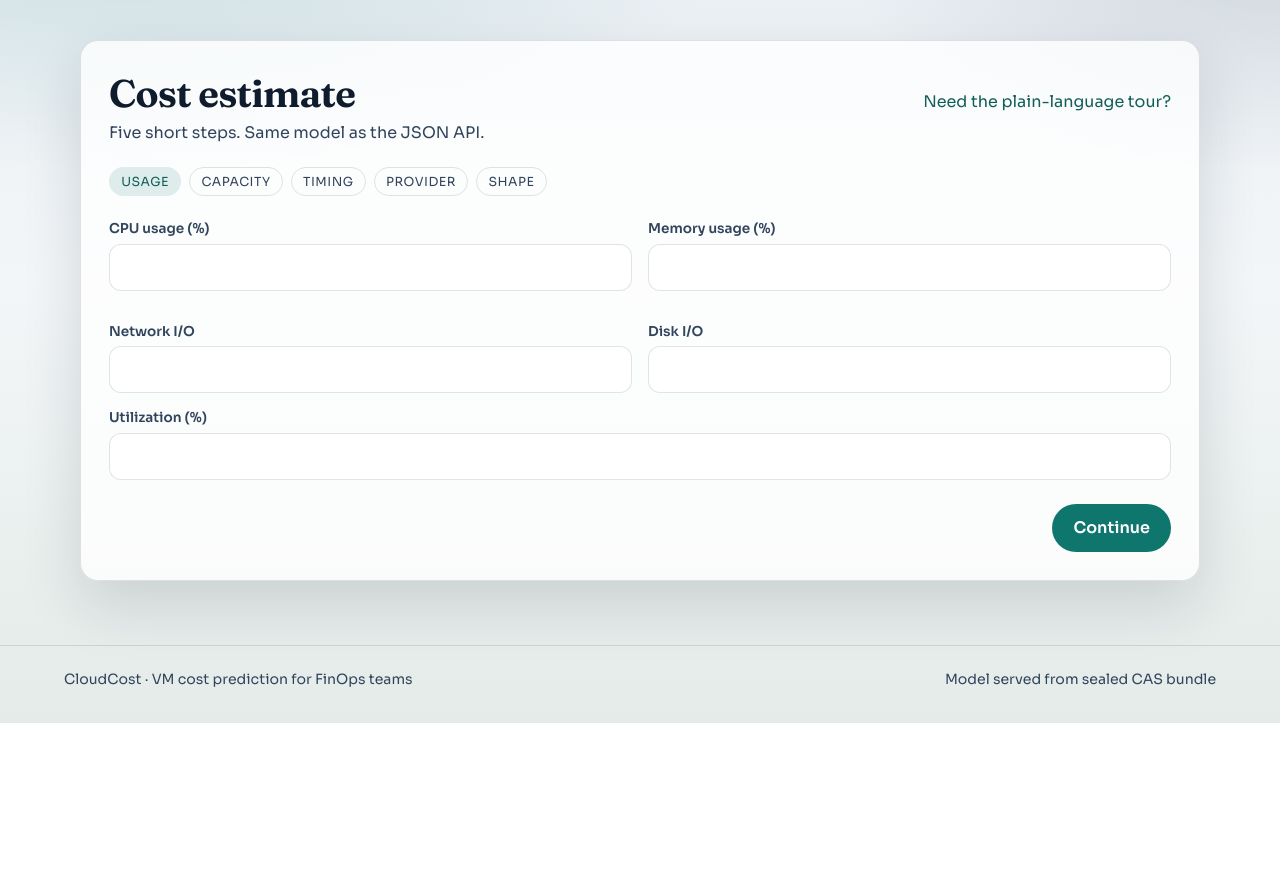
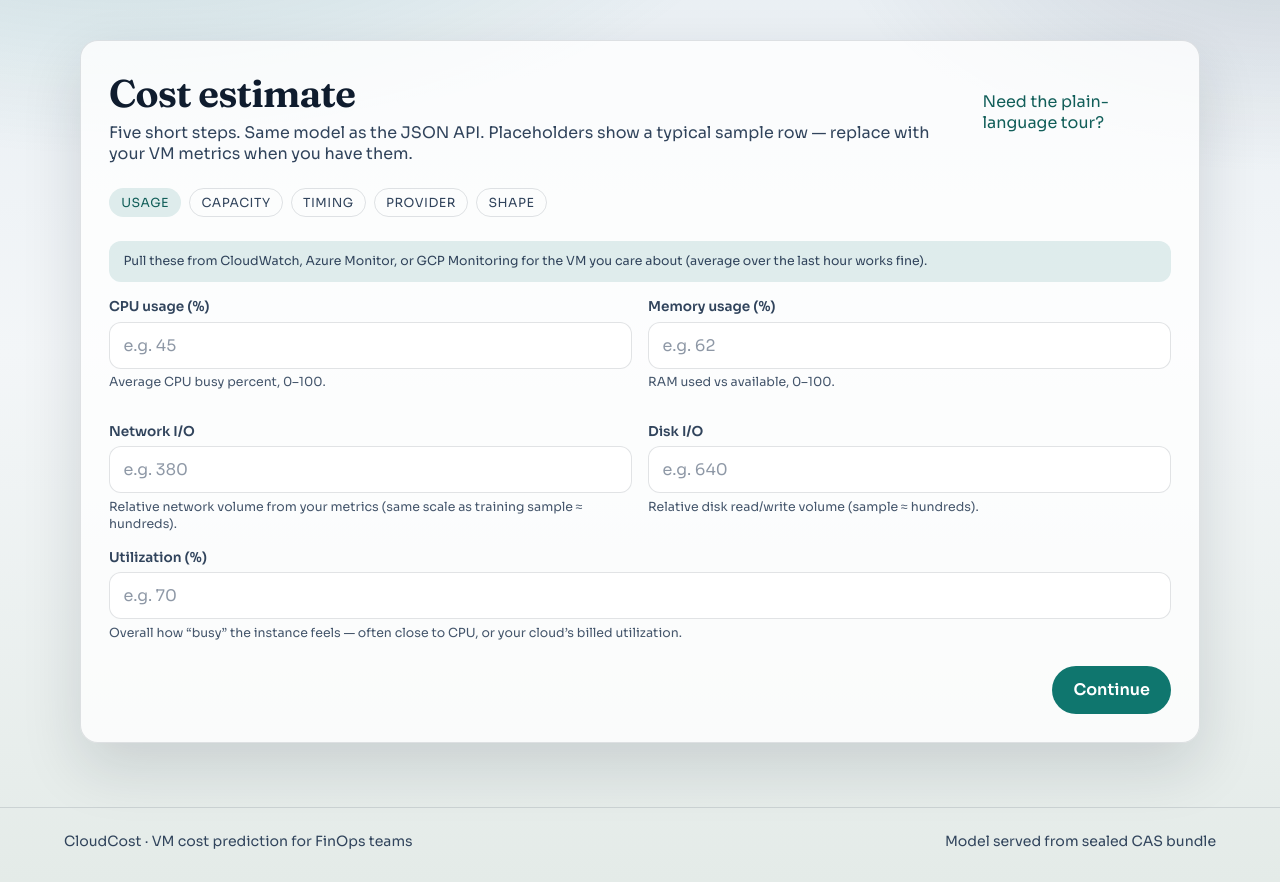
Before and after one commit to samfash/cloud-cost-mlops-platform, a Flask app: page /estimate in a window 1280 px wide. Shown: the part 77-959 px from the top of the page. Before the commit the page ends 800 px from the top, so only its background shows below. Run offline with Flask 3, Linux system fonts and the light colour scheme.

Commit message:
Allow public estimate UI under API_KEY and clarify form field hints.
Keep JSON /api routes protected while the browser form stays usable; add placeholders and how-to-get hints so users know typical values.

Co-authored-by: Cursor <cursoragent@cursor.com>

```diff
--- a/cloud-cost/src/api_guards.py
+++ b/cloud-cost/src/api_guards.py
@@ -11,6 +11,8 @@ from typing import Deque
 from flask import Flask, jsonify, request
 
 # Endpoints that stay open for probes / browsers even when API_KEY is set.
+# HTML form POST /predict stays open so the estimate UI works on public hosts;
+# JSON /api/* routes still require the key when configured.
 _OPEN_ENDPOINTS = frozenset(
     {
         "health",
@@ -18,6 +20,7 @@ _OPEN_ENDPOINTS = frozenset(
         "metrics",
         "home",
         "overview",
+        "predict",
         "model_card",
         "static",
     }
--- a/cloud-cost/static/css/app.css
+++ b/cloud-cost/static/css/app.css
@@ -318,6 +318,24 @@ a:hover { text-decoration: underline; }
   color: var(--ink-soft);
 }
 
+.field .hint,
+.step-hint {
+  margin: 0.35rem 0 0;
+  font-size: 0.78rem;
+  line-height: 1.35;
+  color: var(--ink-soft);
+  opacity: 0.9;
+}
+
+.step-hint {
+  margin: 0 0 1rem;
+  padding: 0.75rem 0.9rem;
+  border-radius: 12px;
+  background: var(--accent-soft);
+  color: var(--ink-soft);
+  opacity: 1;
+}
+
 .field input,
 .field select {
   width: 100%;
@@ -327,6 +345,10 @@ a:hover { text-decoration: underline; }
   font: inherit;
   background: var(--white);
   color: var(--ink);
+}
+
+.field input::placeholder {
+  color: rgba(49, 68, 92, 0.55);
 }
 
 .field input:focus,
--- a/cloud-cost/templates/index.html
+++ b/cloud-cost/templates/index.html
@@ -6,7 +6,7 @@
     <div class="wizard-head">
       <div>
         <h1>Cost estimate</h1>
-        <p>Five short steps. Same model as the JSON API.</p>
+        <p>Five short steps. Same model as the JSON API. Placeholders show a typical sample row — replace with your VM metrics when you have them.</p>
       </div>
       <a href="{{ url_for('overview') }}">Need the plain-language tour?</a>
     </div>
@@ -21,27 +21,33 @@
 
     <form id="costForm" action="/predict" method="post">
       <div class="form-page active" id="page1">
+        <p class="step-hint">Pull these from CloudWatch, Azure Monitor, or GCP Monitoring for the VM you care about (average over the last hour works fine).</p>
         <div class="grid-2">
           <div class="field">
             <label for="cpu_usage">CPU usage (%)</label>
-            <input id="cpu_usage" type="number" step="0.01" name="cpu_usage" required>
+            <input id="cpu_usage" type="number" step="0.01" min="0" max="100" name="cpu_usage" placeholder="e.g. 45" required>
+            <p class="hint">Average CPU busy percent, 0–100.</p>
           </div>
           <div class="field">
             <label for="memory_usage">Memory usage (%)</label>
-            <input id="memory_usage" type="number" step="0.01" name="memory_usage" required>
+            <input id="memory_usage" type="number" step="0.01" min="0" max="100" name="memory_usage" placeholder="e.g. 62" required>
+            <p class="hint">RAM used vs available, 0–100.</p>
           </div>
           <div class="field">
             <label for="net_io">Network I/O</label>
-            <input id="net_io" type="number" step="0.01" name="net_io" required>
+            <input id="net_io" type="number" step="0.01" min="0" name="net_io" placeholder="e.g. 380" required>
+            <p class="hint">Relative network volume from your metrics (same scale as training sample ≈ hundreds).</p>
           </div>
           <div class="field">
             <label for="disk_io">Disk I/O</label>
-            <input id="disk_io" type="number" step="0.01" name="disk_io" required>
+            <input id="disk_io" type="number" step="0.01" min="0" name="disk_io" placeholder="e.g. 640" required>
+            <p class="hint">Relative disk read/write volume (sample ≈ hundreds).</p>
           </div>
         </div>
         <div class="field">
           <label for="utilization">Utilization (%)</label>
-          <input id="utilization" type="number" step="0.01" name="utilization" required>
+          <input id="utilization" type="number" step="0.01" min="0" max="100" name="utilization" placeholder="e.g. 70" required>
+          <p class="hint">Overall how “busy” the instance feels — often close to CPU, or your cloud’s billed utilization.</p>
         </div>
         <div class="nav-row">
           <span></span>
@@ -50,22 +56,27 @@
       </div>
 
       <div class="form-page" id="page2">
+        <p class="step-hint">Size comes from the instance type page (AWS EC2, Azure VM sizes, GCP machine types). Throughput from APM or load balancer request rate.</p>
         <div class="grid-2">
           <div class="field">
             <label for="vCPU">vCPU count</label>
-            <input id="vCPU" type="number" name="vCPU" required>
+            <input id="vCPU" type="number" min="1" step="1" name="vCPU" placeholder="e.g. 1" required>
+            <p class="hint">Virtual CPUs for this VM size (t2.micro = 1).</p>
           </div>
           <div class="field">
             <label for="RAM_GB">RAM (GB)</label>
-            <input id="RAM_GB" type="number" step="0.1" name="RAM_GB" required>
+            <input id="RAM_GB" type="number" step="0.1" min="0.1" name="RAM_GB" placeholder="e.g. 1" required>
+            <p class="hint">Memory in gigabytes for this VM size.</p>
           </div>
           <div class="field">
             <label for="latency_ms">Latency (ms) — optional</label>
-            <input id="latency_ms" type="number" step="0.01" name="latency_ms" placeholder="Leave blank to predict">
+            <input id="latency_ms" type="number" step="0.01" min="0" name="latency_ms" placeholder="Leave blank to predict">
+            <p class="hint">App/p95 latency if you have it; leave blank and the latency model fills it when available.</p>
           </div>
           <div class="field">
             <label for="throughput">Throughput</label>
-            <input id="throughput" type="number" step="0.01" name="throughput" required>
+            <input id="throughput" type="number" step="0.01" min="0" name="throughput" placeholder="e.g. 1380" required>
+            <p class="hint">Requests or ops per unit time (sample ≈ 1000–1500).</p>
           </div>
         </div>
         <div class="nav-row">
@@ -75,16 +86,18 @@
       </div>
 
       <div class="form-page" id="page3">
+        <p class="step-hint">Pick the wall-clock time for the estimate. Hour / day / weekend flags are filled automatically.</p>
         <div class="field">
           <label for="datetime">Date and time</label>
           <input type="datetime-local" id="datetime" onchange="updateTimeFields()" required>
+          <p class="hint">Defaults to now. Change it to model a peak hour or weekend.</p>
         </div>
         <div class="grid-2">
-          <div class="field"><label for="hour">Hour</label><input type="number" name="hour" id="hour" readonly></div>
-          <div class="field"><label for="day">Day</label><input type="number" name="day" id="day" readonly></div>
-          <div class="field"><label for="month">Month</label><input type="number" name="month" id="month" readonly></div>
-          <div class="field"><label for="day_of_week">Day of week</label><input type="number" name="day_of_week" id="day_of_week" readonly></div>
-          <div class="field"><label for="is_weekend">Weekend flag</label><input type="number" name="is_weekend" id="is_weekend" readonly></div>
+          <div class="field"><label for="hour">Hour</label><input type="number" name="hour" id="hour" readonly><p class="hint">0–23 from the picker.</p></div>
+          <div class="field"><label for="day">Day</label><input type="number" name="day" id="day" readonly><p class="hint">Day of month.</p></div>
+          <div class="field"><label for="month">Month</label><input type="number" name="month" id="month" readonly><p class="hint">1–12.</p></div>
+          <div class="field"><label for="day_of_week">Day of week</label><input type="number" name="day_of_week" id="day_of_week" readonly><p class="hint">0 = Sunday … 6 = Saturday.</p></div>
+          <div class="field"><label for="is_weekend">Weekend flag</label><input type="number" name="is_weekend" id="is_weekend" readonly><p class="hint">1 = Sat/Sun, else 0.</p></div>
         </div>
         <div class="nav-row">
           <button type="button" class="btn btn-ghost" onclick="prevPage()">Back</button>
@@ -93,13 +106,15 @@
       </div>
 
       <div class="form-page" id="page4">
+        <p class="step-hint">Choose the cloud that bills this VM. Only AWS / Azure / GCP were in the training set.</p>
         <div class="field">
           <label>Cloud provider</label>
           <div class="choice-grid">
             <label class="choice"><input type="radio" name="cloud_provider" value="AWS" required><span>AWS</span></label>
-            <label class="choice"><input type="radio" name="cloud_provider" value="Azure"><span>Azure</span></label>
+            <label class="choice"><input type="radio" name="cloud_provider" value="Azure" checked><span>Azure</span></label>
             <label class="choice"><input type="radio" name="cloud_provider" value="GCP"><span>GCP</span></label>
           </div>
+          <p class="hint">Default sample uses Azure — change if your workload is elsewhere.</p>
         </div>
         <div class="nav-row">
           <button type="button" class="btn btn-ghost" onclick="prevPage()">Back</button>
@@ -108,29 +123,33 @@
       </div>
 
       <div class="form-page" id="page5">
+        <p class="step-hint">Region and VM type must be one of the trained options below. “Target” is the scenario you want costed (stay put vs scale).</p>
         <div class="field">
           <label>Region</label>
           <div class="choice-grid">
             <label class="choice"><input type="radio" name="region" value="asia-south" required><span>Asia South</span></label>
-            <label class="choice"><input type="radio" name="region" value="us-east"><span>US East</span></label>
+            <label class="choice"><input type="radio" name="region" value="us-east" checked><span>US East</span></label>
             <label class="choice"><input type="radio" name="region" value="us-west"><span>US West</span></label>
           </div>
+          <p class="hint">Closest match to your deployment region (not every cloud region exists in the model).</p>
         </div>
         <div class="field">
           <label>VM type</label>
           <div class="choice-grid">
             <label class="choice"><input type="radio" name="vm_type" value="B1s" required><span>B1s</span></label>
             <label class="choice"><input type="radio" name="vm_type" value="n1-standard-1"><span>n1-standard-1</span></label>
-            <label class="choice"><input type="radio" name="vm_type" value="t2.micro"><span>t2.micro</span></label>
+            <label class="choice"><input type="radio" name="vm_type" value="t2.micro" checked><span>t2.micro</span></label>
           </div>
+          <p class="hint">Pick the size closest to your instance; align vCPU/RAM on step 2 with that size.</p>
         </div>
         <div class="field">
           <label>Optimization target</label>
           <div class="choice-grid">
             <label class="choice"><input type="radio" name="target" value="no_action" required><span>No action</span></label>
             <label class="choice"><input type="radio" name="target" value="scale_down"><span>Scale down</span></label>
-            <label class="choice"><input type="radio" name="target" value="scale_up"><span>Scale up</span></label>
+            <label class="choice"><input type="radio" name="target" value="scale_up" checked><span>Scale up</span></label>
           </div>
+          <p class="hint">Scenario label from training: keep as-is, shrink capacity, or grow capacity.</p>
         </div>
         <div class="nav-row">
           <button type="button" class="btn btn-ghost" onclick="prevPage()">Back</button>
```
Also changed, not shown: docs/07-infrastructure/render/deploy-v1.md (+1 -1 lines), tests/unit/test_api_guards.py (+6 -0 lines).
